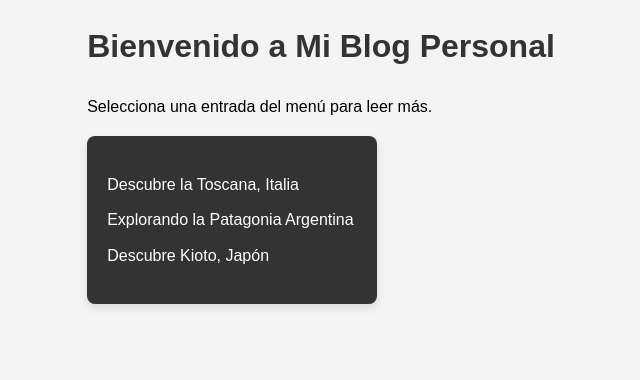
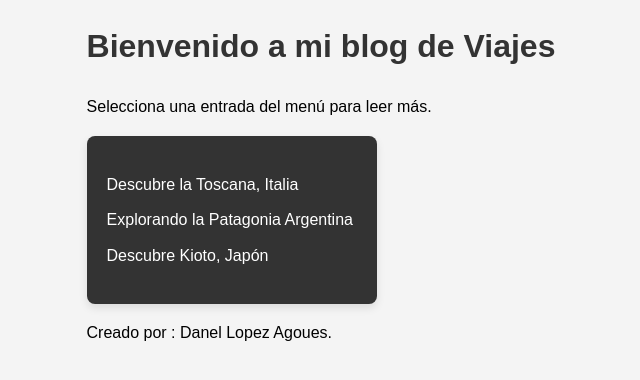
Before and after one commit to Dangoro994/blog-viajes, a Gatsby site: page / in a window 1280 px wide. Shown: the whole page, without its empty margins (319-959 px from the left). Built offline with nearby package versions, Linux system fonts and the light colour scheme; Gatsby itself is replaced by a stand-in of ours.

Commit message:
Subida Final

```diff
--- a/src/pages/index.js
+++ b/src/pages/index.js
@@ -6,7 +6,7 @@ export default function HomePage({ data }) {
   return (
     <div className="homepage-layout">
       <main className="homepage-content">
-        <h1>Bienvenido a Mi Blog Personal</h1>
+        <h1>Bienvenido a mi blog de Viajes</h1>
         <p>Selecciona una entrada del menú para leer más.</p>
         <aside className="sidebar">
           <nav>
@@ -19,6 +19,7 @@ export default function HomePage({ data }) {
             </ul>
           </nav>
         </aside>
+        <p>Creado por : Danel Lopez Agoues.</p>
       </main>
     </div>
   )
```
